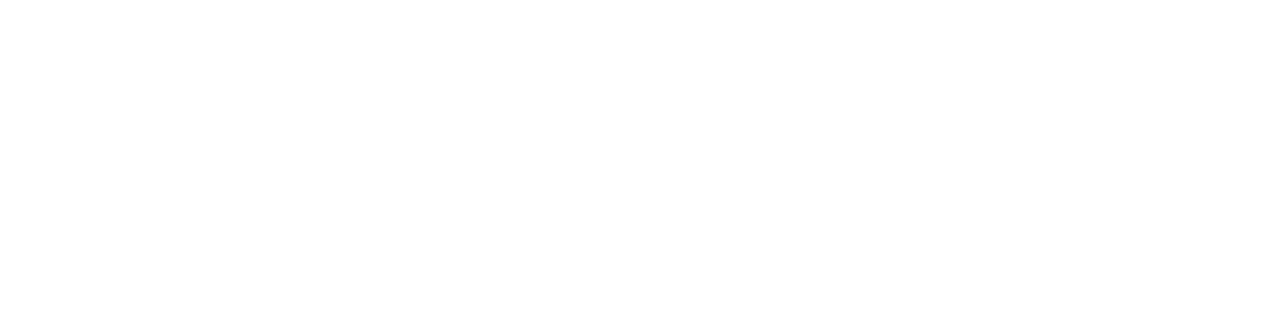
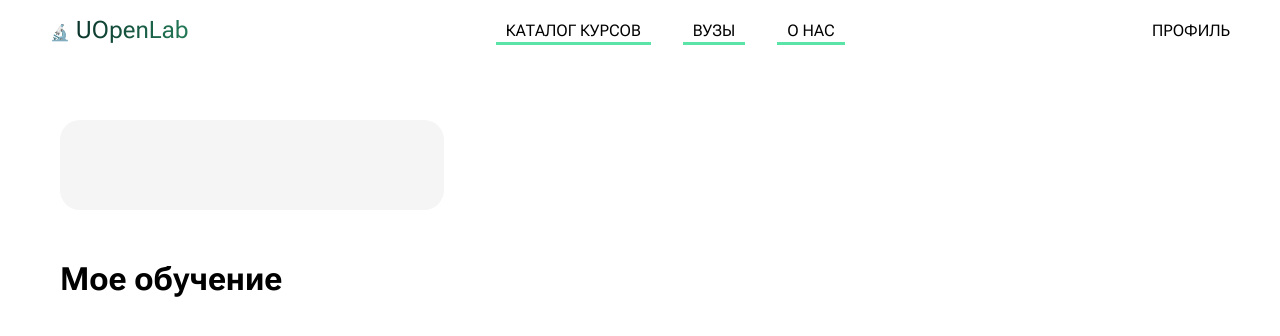
Before and after one commit to aQulionnn/massive-open-online-courses-ui, a React (Vite) app: page /profile in a window 1280 px wide. Before the commit this address had no page. Shown: the top 336 px of the page. Built offline with nearby package versions, Linux system fonts and the light colour scheme.

Commit message:
feat: create user profile page

```diff
--- a/package.json
+++ b/package.json
@@ -12,7 +12,8 @@
   "dependencies": {
     "react": "^19.0.0",
     "react-dom": "^19.0.0",
-    "react-router-dom": "^7.1.5"
+    "react-router-dom": "^7.1.5",
+    "zustand": "^5.0.3"
   },
   "devDependencies": {
     "@eslint/js": "^9.19.0",
--- a/src/App.tsx
+++ b/src/App.tsx
@@ -5,6 +5,7 @@
 import Course from "./pages/Course/Course.tsx";
 import Login from "./pages/Login/Login.tsx";
 import AboutUs from "./pages/AboutUs/AboutUs.tsx";
+import Profile from "./pages/Profile/Profile.tsx";
 
 function App() {
     return (
@@ -16,6 +17,7 @@
                 <Route path="/universities" element={<Universities />} />
                 <Route path="/about-us" element={<AboutUs />} />
                 <Route path="/auth" element={<Login />} />
+                <Route path="/profile" element={<Profile />} />
             </Routes>
         </BrowserRouter>
     )
--- a/src/components/Header/Header.tsx
+++ b/src/components/Header/Header.tsx
@@ -1,7 +1,10 @@
 import style from './Header.module.css'
 import {Link} from "react-router-dom";
+import {useAuthStore} from "../../stores/useAuthStore.ts";
 
 const Header = () => {
+    const isAuthorized = useAuthStore((state) => state.user)
+
     return (
         <header className={style['header']}>
             <div className={style['header-logo']}>
@@ -14,7 +17,7 @@
                 <Link className={style['nav-item']} to="/about-us">О НАС</Link>
             </nav>
             <div className={style['header-profile']}>
-                <Link to="/auth">ПРОФИЛЬ</Link>
+                <Link to={isAuthorized != null ? '/profile' : '/auth'}>ПРОФИЛЬ</Link>
             </div>
         </header>
     );
--- a/src/components/Hero/Hero.module.css
+++ b/src/components/Hero/Hero.module.css
@@ -68,6 +68,7 @@
 }
 
 .hero-btn {
+    z-index: 1;
     margin-top: 20px;
     position: relative;
     align-self: center;
@@ -77,6 +78,11 @@
     border: 1px solid #000;
     background-color: #fff;
     cursor: pointer;
+    transition: all ease 0.5s;
+}
+
+.hero-btn:hover {
+    color: #fff;
 }
 
 .hero-btn::before {
@@ -92,6 +98,28 @@
     border-radius: 100px;
     border: 1px solid #000;
     z-index: -1;
+}
+
+.hero-btn::after {
+    position: absolute;
+    content: '';
+    top: 50%;
+    left: 0;
+    transform: translate(0, -50%);
+    z-index: -2;
+
+    width: 0;
+    height: 100%;
+    border-radius: 100px;
+
+    background-color: transparent;
+
+    transition: all ease 0.75s;
+}
+
+.hero-btn:hover::after {
+    background-color: #237a57;
+    width: 100%;
 }
 
 .hero-illustration {
--- a/src/components/Hero/Hero.tsx
+++ b/src/components/Hero/Hero.tsx
@@ -1,7 +1,10 @@
 import style from './Hero.module.css'
+import {useNavigate} from "react-router-dom";
 
 
 const Hero = () => {
+    const navigate = useNavigate()
+
     return (
         <section className={style['hero']}>
             <div className={style['text-section']}>
@@ -11,7 +14,7 @@
                     <li className={style['list-item']}>🎓 Развивай навыки, получай сертификаты и учись в удобное время.</li>
                     <li className={style['list-item']}>🚀 Будущее образования — уже здесь! Присоединяйся!</li>
                 </ul>
-                <button className={style['hero-btn']}>НАЧАТЬ ОБУЧЕНИЕ</button>
+                <button className={style['hero-btn']} onClick={() => navigate('/courses')}>НАЧАТЬ ОБУЧЕНИЕ</button>
             </div>
             <img src="/public/assets/hero-illustration.jpg" alt="" className={style['hero-illustration']} />
         </section>
--- a/src/components/LoginForm/LoginForm.tsx
+++ b/src/components/LoginForm/LoginForm.tsx
@@ -1,6 +1,22 @@
 import style from './LoginForm.module.css'
+import {useNavigate} from "react-router-dom";
+import {useState} from "react";
+import {useAuthStore} from "../../stores/useAuthStore.ts";
 
 const LoginForm = () => {
+    const [firstName, setFirstName] = useState<string>('');
+    const [lastName, setLastName] = useState<string>('');
+    const [email, setEmail] = useState<string>('');
+    const [password, setPassword] = useState<string>('');
+
+    const navigate = useNavigate()
+    const signUp = useAuthStore((state) => state.signUp)
+
+    const authorize = () => {
+        signUp({firstName, lastName, email, password})
+        navigate('/profile')
+    }
+
     return (
         <div className={style['login']}>
             <section className={style['left-section']}>
@@ -12,21 +28,21 @@
                 <h1 className={style['form-title']}>Create Account</h1>
                 <label className={style['label']}>
                     Имя
-                    <input type="text" />
+                    <input type="text" onChange={(e) => setFirstName(e.target.value)}/>
                 </label>
                 <label className={style['label']}>
                     Фамилия
-                    <input type="text" />
+                    <input type="text" onChange={(e) => setLastName(e.target.value)}/>
                 </label>
                 <label className={style['label']}>
                     Почта
-                    <input type="email" />
+                    <input type="email" onChange={(e) => setEmail(e.target.value)}/>
                 </label>
                 <label className={style['label']}>
                     Пароль
-                    <input type="password" />
+                    <input type="password" onChange={(e) => setPassword(e.target.value)}/>
                 </label>
-                <button className={style['form-btn']}>SIGN UP</button>
+                <button className={style['form-btn']} onClick={authorize}>SIGN UP</button>
             </form>
         </div>
     );
--- /dev/null
+++ b/src/pages/Profile/Profile.module.css
@@ -0,0 +1,26 @@
+.profile {
+    width: 100%;
+    padding: 120px 60px 60px;
+    display: flex;
+    flex-direction: column;
+    gap: 50px;
+}
+
+.user-info {
+    width: 30dvw;
+    padding: 35px;
+    display: flex;
+    flex-direction: column;
+    gap: 20px;
+    border-radius: 20px;
+    background-color: #f5f5f5;
+}
+
+.full-name {
+    font-size: 2.5rem;
+    opacity: 0.8;
+}
+
+.email {
+    opacity: 0.5;
+}
--- /dev/null
+++ b/src/pages/Profile/Profile.tsx
@@ -0,0 +1,24 @@
+import style from './Profile.module.css'
+import Layout from "../../components/Layout/Layout.tsx";
+import {useAuthStore} from "../../stores/useAuthStore.ts";
+
+const Profile = () => {
+
+    const user = useAuthStore((state) => state.user)
+
+    return (
+        <Layout>
+            <div className={style['profile']}>
+                <div className={style['user-info']}>
+                    <h1 className={style['full-name']}>{user?.firstName} {user?.lastName}</h1>
+                    <h4 className={style['email']}>{user?.email}</h4>
+                </div>
+                <div>
+                    <h1>Мое обучение</h1>
+                </div>
+            </div>
+        </Layout>
+    );
+};
+
+export default Profile;
--- /dev/null
+++ b/src/stores/useAuthStore.ts
@@ -0,0 +1,25 @@
+import {create} from "zustand/react";
+import {createJSONStorage, persist} from "zustand/middleware";
+import {UserProps} from "../types/user";
+
+type AuthStore = {
+    user: UserProps | null;
+    signUp: (user: UserProps) => void
+    signIn: (user: UserProps) => void
+    signOut: () => void
+}
+
+export const useAuthStore = create(
+    persist<AuthStore>(
+        (set) => ({
+            user: null,
+            signUp: (user) => set({user}),
+            signIn: (user) => set({user}),
+            signOut: () => set(() => ({user: null}))
+        }),
+        {
+            name: "user",
+            storage: createJSONStorage(() => sessionStorage)
+        }
+    )
+)
--- /dev/null
+++ b/src/types/user.d.ts
@@ -0,0 +1,6 @@
+export type UserProps ={
+    firstName: string
+    lastName: string
+    email: string
+    password: string
+}
```
Also changed, not shown: 1 other file (tests, documents, lock files or other folders).
